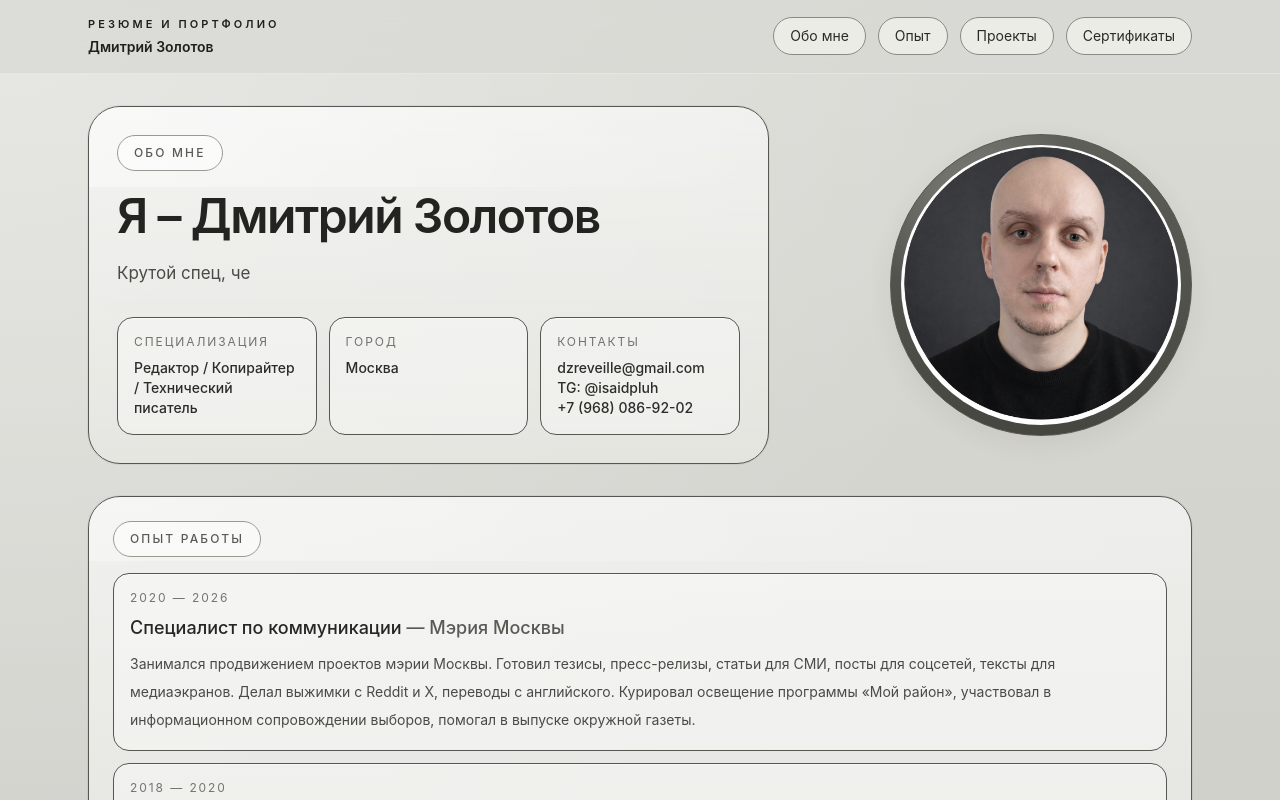
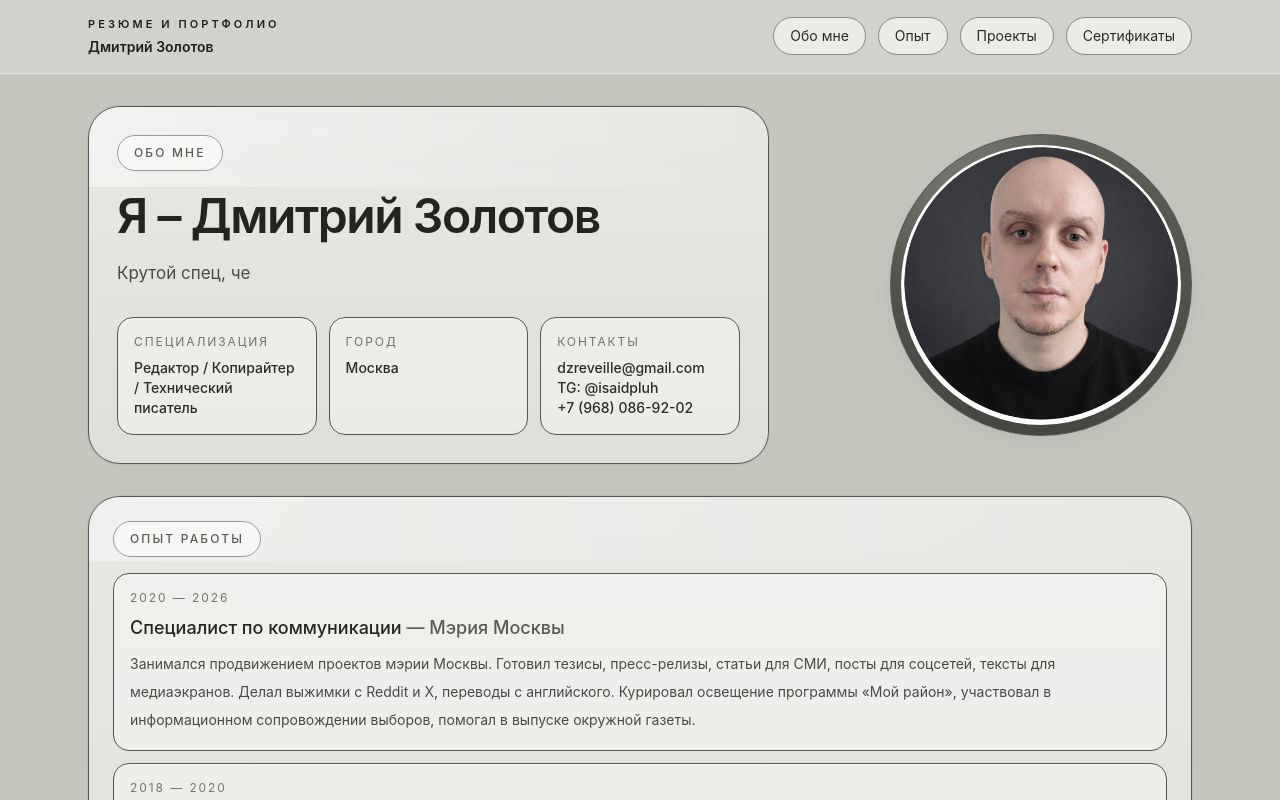
Before and after one commit to dzreveille-sudo/cvdmitriz, a React (Vite) app: page / in a window 1280 px wide. Shown: the top 800 px of the page. Built offline with nearby package versions, Linux system fonts and the light colour scheme.

Commit message:
Update App.jsx

```diff
--- a/src/App.jsx
+++ b/src/App.jsx
@@ -127,7 +127,7 @@ export default function ResumePortfolioSite() {
 ];
 
   return (
-    <div className="min-h-screen bg-[#d4d4cf] bg-[radial-gradient(circle_at_top_left,_rgba(255,255,255,0.35),_transparent_38%),radial-gradient(circle_at_bottom_right,_rgba(255,255,255,0.14),_transparent_34%),linear-gradient(180deg,_#dbdbd6_0%,_#ccccc6_48%,_#c5c5bf_100%)] text-[#2a2a27]">
+    <div className="min-h-screen bg-[#c6c6bf] text-[#2a2a27]">
       <header className="sticky top-0 z-40 border-b border-white/30 bg-[#d8d8d3]/70 backdrop-blur-xl">
         <nav className="mx-auto flex max-w-6xl items-center justify-between px-6 py-4">
           <div>
```
